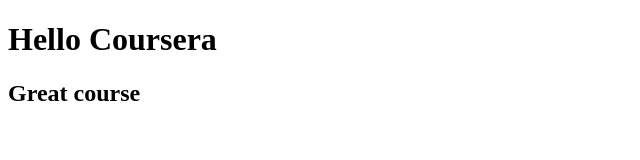
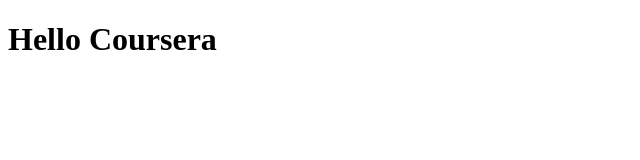
Before and after one commit to MatteoPenta/coursera-test, a plain HTML site: page site/index.html in a window 1280 px wide. Shown: the whole page, without its empty margins (0-640 px from the left). Drawn offline with Linux system fonts and the light colour scheme.

Commit message:
Another small fix

```diff
--- a/site/index.html
+++ b/site/index.html
@@ -6,6 +6,5 @@
   </head>
   <body>
     <h1>Hello Coursera</h1>
-    <h2>Great course</h2>
   </body>
 </html>
```
